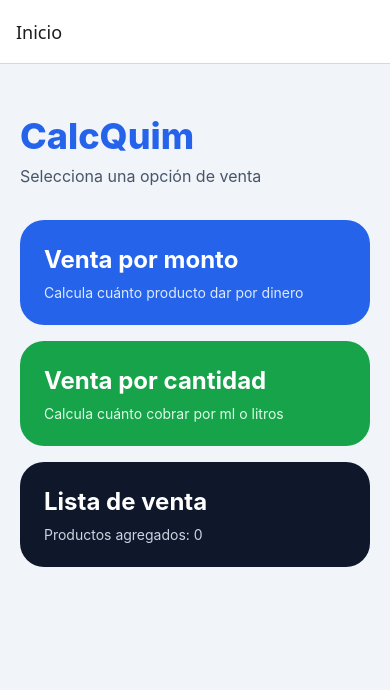
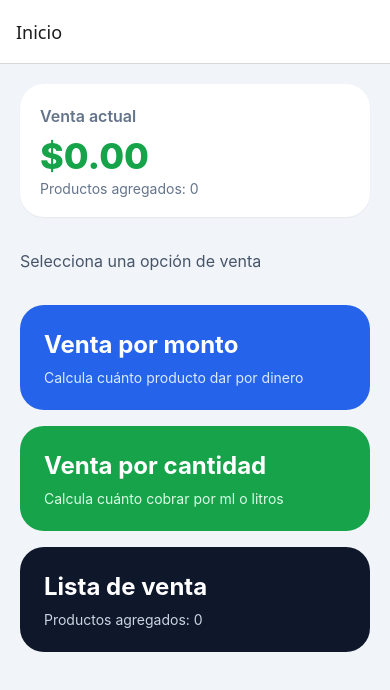
Before and after one commit to PalomaRmMz/calcQuim, a React Native app: screen / in a window 390 px wide. Shown: the top 690 px of the page. Built offline with nearby package versions, Linux system fonts and the light colour scheme.

Commit message:
agregado vistaso de venta en home

```diff
--- a/src/screens/HomeScreen.js
+++ b/src/screens/HomeScreen.js
@@ -1,12 +1,30 @@
 import { SafeAreaView, View, Text, Pressable } from "react-native";
 
 export default function HomeScreen({ navigation, salesList }) {
+    const totalSales = salesList.reduce((acc, item) => {
+        if (item.type === "venta_por_monto") {
+            return acc + Number(item.amount || 0);
+        }
+
+        return acc + Number(item.total || 0);
+    }, 0);
+
     return (
         <SafeAreaView className="flex-1 bg-slate-100">
             <View className="flex-1 p-5">
-                <Text className="mt-8 text-4xl font-extrabold text-blue-600">
-                    CalcQuim
-                </Text>
+                <View className="mb-6 rounded-3xl bg-white p-5 shadow-sm">
+                    <Text className="text-base font-semibold text-slate-500">
+                        Venta actual
+                    </Text>
+
+                    <Text className="mt-2 text-4xl font-extrabold text-green-600">
+                        ${totalSales.toFixed(2)}
+                    </Text>
+
+                    <Text className="mt-1 text-slate-500">
+                        Productos agregados: {salesList.length}
+                    </Text>
+                </View>
 
                 <Text className="mb-8 mt-2 text-base text-slate-600">
                     Selecciona una opción de venta
```
